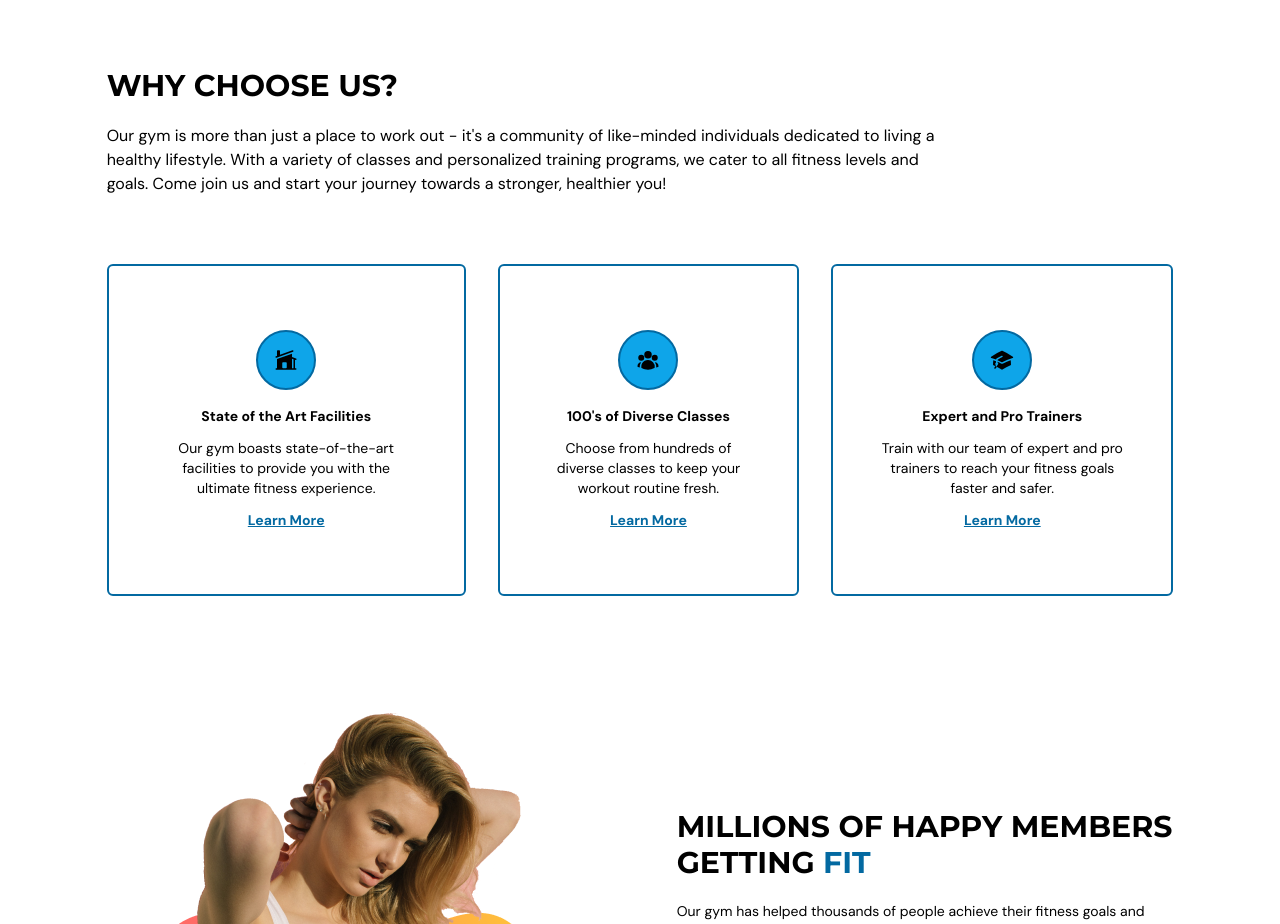
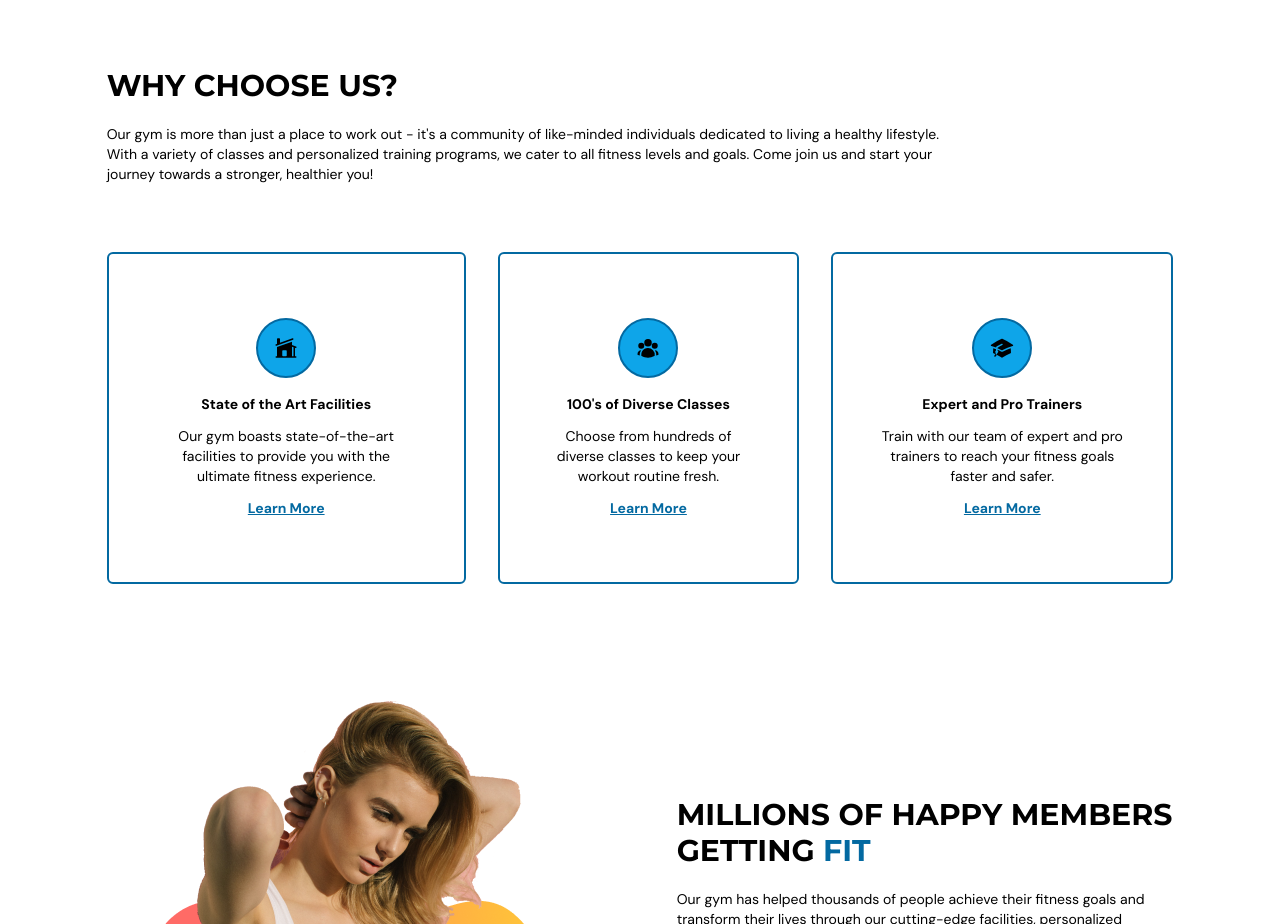
Before and after one commit to SalmanAjani/Gymist, a React (Vite) app: page / in a window 1280 px wide. Shown: the part 860-1784 px from the top of the page. Built offline with nearby package versions, Linux system fonts and the light colour scheme.

Commit message:
completed benefits section/page

```diff
--- a/src/scenes/benefits/index.tsx
+++ b/src/scenes/benefits/index.tsx
@@ -61,7 +61,7 @@ const Benefits = ({ setSelectedPage }: Props) => {
           }}
         >
           <HText>WHY CHOOSE US?</HText>
-          <p className="text-md my-5 xl:text-[17px]">
+          <p className="my-5 text-sm xl:text-[17px]">
             Our gym is more than just a place to work out - it's a community of
             like-minded individuals dedicated to living a healthy lifestyle.
             With a variety of classes and personalized training programs, we
```
